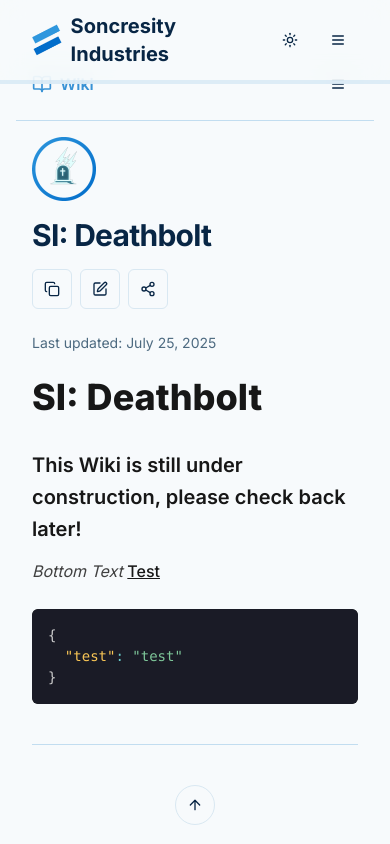
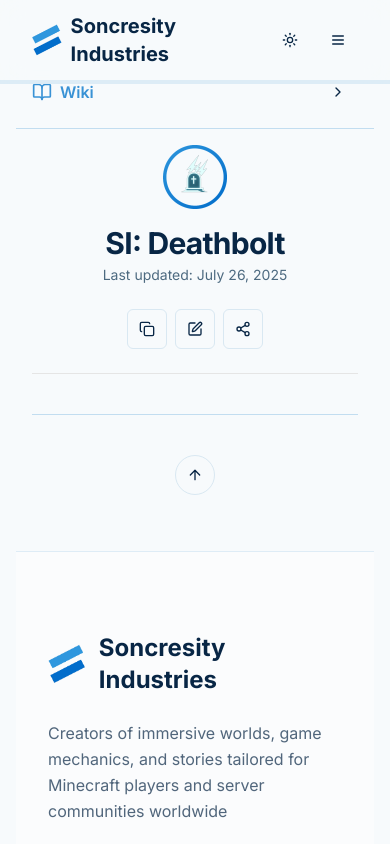
Before and after one commit to SkyKingPX/SI-Website, a Next.js app: page /wiki/deathbolt in a window 390 px wide. Shown: the top 844 px of the page. Built offline with nearby package versions, Linux system fonts and the light colour scheme.

Commit message:
Add Wiki animations & Mobile compatibility

```diff
--- a/app/wiki/deathbolt/page.tsx
+++ b/app/wiki/deathbolt/page.tsx
@@ -8,18 +8,8 @@ export const metadata: Metadata = {
 }
 
 // Sample markdown content for the wiki page
-const wikiContent = `
-# SI: Deathbolt
+const wikiContent = `---
 
-### This Wiki is still under construction, please check back later!
-
-*Bottom Text*
-[Test](https://example.com)
-\`\`\`json
-{
-  "test": "test"
-}
-\`\`\`
 `
 
 // ## Support
@@ -34,7 +24,7 @@ export default function DeathboltWikiPage() {
         title="SI: Deathbolt"
         titleImage="/assets/deathbolt/db-icon.png"
         content={wikiContent}
-        lastUpdated="July 25, 2025"
+        lastUpdated="July 26, 2025"
         breadcrumbs={[
           { title: "Deathbolt", href: "/wiki/deathbolt" }
         ]}
--- a/components/wiki/layout.tsx
+++ b/components/wiki/layout.tsx
@@ -18,7 +18,7 @@ import {
 import {cn} from "@/lib/utils"
 import Header from "@/components/blocks/header"
 import Footer from "@/components/blocks/footer"
-import {useScroll} from "framer-motion";
+import {AnimatePresence, motion, useScroll} from "framer-motion";
 import {useTheme} from "next-themes";
 
 // Define the wiki navigation structure
@@ -61,6 +61,91 @@ export function WikiLayout({children}: WikiLayoutProps) {
   const [searchQuery, setSearchQuery] = useState("")
   const [filteredNavItems, setFilteredNavItems] = useState(wikiNavItems)
 
+  function renderSidebarContent() {
+    return (
+      <>
+        <div className="p-4 flex items-center gap-2 text-primary border-b md:border-none">
+          <BookOpen className="h-5 w-5" />
+          <span className="font-semibold">Wiki Navigation</span>
+        </div>
+        <Separator className="hidden md:block" />
+
+        <div className="p-4">
+          <div className="relative">
+            <Search className="absolute left-2.5 top-2.5 h-4 w-4 text-muted-foreground" />
+            <Input
+              type="search"
+              placeholder="Search wiki..."
+              className="pl-8"
+              value={searchQuery}
+              onChange={(e) => setSearchQuery(e.target.value)}
+            />
+          </div>
+        </div>
+
+        <ScrollArea className="h-[calc(100vh-13rem)]">
+          <div className="p-4 pt-0">
+            <nav className="space-y-1">
+              <Link
+                href="/wiki"
+                className={cn(
+                  "flex items-center gap-2 rounded-md px-3 py-2 text-sm transition-colors",
+                  pathname === "/wiki"
+                    ? "bg-primary/10 text-primary font-medium"
+                    : "hover:bg-muted"
+                )}
+              >
+                <Home className="h-4 w-4" />
+                Wiki Home
+              </Link>
+
+              {filteredNavItems.map((category, i) => (
+                <div key={i} className="space-y-1">
+                  {"href" in category ? (
+                    <Link
+                      href={category.href}
+                      className={cn(
+                        "flex items-center gap-2 rounded-md px-3 py-2 text-sm transition-colors",
+                        pathname === category.href
+                          ? "bg-primary/10 text-primary font-medium"
+                          : "hover:bg-muted"
+                      )}
+                    >
+                      {category.title}
+                    </Link>
+                  ) : (
+                    <div className="pt-2">
+                      <div className="mb-2 px-3 text-sm font-semibold text-foreground">
+                        {category.title}
+                      </div>
+                      <div className="space-y-1">
+                        {category.items.map((item, j) => (
+                          <Link
+                            key={j}
+                            href={item.href}
+                            className={cn(
+                              "flex items-center gap-2 rounded-md px-3 py-2 text-sm transition-colors",
+                              pathname === item.href
+                                ? "bg-primary/10 text-primary font-medium"
+                                : "hover:bg-muted"
+                            )}
+                          >
+                            <ChevronRight className="h-3 w-3" />
+                            {item.title}
+                          </Link>
+                        ))}
+                      </div>
+                    </div>
+                  )}
+                </div>
+              ))}
+            </nav>
+          </div>
+        </ScrollArea>
+      </>
+    )
+  }
+
   // Filter navigation items based on search query
   useEffect(() => {
     if (!searchQuery.trim()) {
@@ -102,7 +187,7 @@ export function WikiLayout({children}: WikiLayoutProps) {
       <div className="container mx-auto px-4 py-12 md:py-24">
         <div className="flex-1 flex flex-col md:flex-row">
           {/* Mobile Navigation Toggle */}
-          <div className="md:hidden p-4 border-b">
+          <div className="md:hidden p-4 mt-2 border-b">
             <div className="flex items-center justify-between">
               <Link href="/wiki" className="flex items-center gap-2 text-primary">
                 <BookOpen className="h-5 w-5"/>
@@ -116,7 +201,7 @@ export function WikiLayout({children}: WikiLayoutProps) {
                 {isMobileNavOpen ? (
                   <X className="h-5 w-5"/>
                 ) : (
-                  <Menu className="h-5 w-5"/>
+                  <ChevronRight className="h-5 w-5"/>
                 )}
               </Button>
             </div>
@@ -125,89 +210,31 @@ export function WikiLayout({children}: WikiLayoutProps) {
           {/* Sidebar Navigation */}
           <aside
             className={cn(
-              "w-full md:w-64 shrink-0 border-r bg-background",
+              "md:relative md:top-auto md:left-auto md:bottom-auto md:w-64 md:block border-r bg-background shrink-0",
+              "fixed top-0 left-0 bottom-0 z-50 w-64 md:z-auto",
               isMobileNavOpen ? "block" : "hidden md:block"
             )}
           >
-            <div className="p-4 hidden md:flex items-center gap-2 text-primary">
-              <BookOpen className="h-5 w-5"/>
-              <span className="font-semibold">Wiki Navigation</span>
+            {/* Mobile animation wrapper */}
+            <AnimatePresence>
+              {isMobileNavOpen && (
+                <motion.div
+                  key="mobile-nav"
+                  initial={{ x: "-100%" }}
+                  animate={{ x: 0 }}
+                  exit={{ x: "-100%" }}
+                  transition={{ type: "tween", duration: 0.3 }}
+                  className="absolute top-0 left-0 bottom-0 w-64 bg-background border-r md:hidden"
+                >
+                  {renderSidebarContent()}
+                </motion.div>
+              )}
+            </AnimatePresence>
+
+            {/* Static sidebar content for desktop */}
+            <div className="hidden md:block">
+              {renderSidebarContent()}
             </div>
-            <Separator className="hidden md:block"/>
-
-            {/* Search */}
-            <div className="p-4">
-              <div className="relative">
-                <Search className="absolute left-2.5 top-2.5 h-4 w-4 text-muted-foreground"/>
-                <Input
-                  type="search"
-                  placeholder="Search wiki..."
-                  className="pl-8"
-                  value={searchQuery}
-                  onChange={(e) => setSearchQuery(e.target.value)}
-                />
-              </div>
-            </div>
-
-            <ScrollArea className="h-[calc(100vh-13rem)]">
-              <div className="p-4 pt-0">
-                <nav className="space-y-1">
-                  <Link
-                    href="/wiki"
-                    className={cn(
-                      "flex items-center gap-2 rounded-md px-3 py-2 text-sm transition-colors",
-                      pathname === "/wiki"
-                        ? "bg-primary/10 text-primary font-medium"
-                        : "hover:bg-muted"
-                    )}
-                  >
-                    <Home className="h-4 w-4"/>
-                    Wiki Home
-                  </Link>
-
-                  {filteredNavItems.map((category, i) => (
-                    <div key={i} className="space-y-1">
-                      {'href' in category ? (
-                        <Link
-                          href={category.href}
-                          className={cn(
-                            "flex items-center gap-2 rounded-md px-3 py-2 text-sm transition-colors",
-                            pathname === category.href
-                              ? "bg-primary/10 text-primary font-medium"
-                              : "hover:bg-muted"
-                          )}
-                        >
-                          {category.title}
-                        </Link>
-                      ) : (
-                        <div className="pt-2">
-                          <div className="mb-2 px-3 text-sm font-semibold text-foreground">
-                            {category.title}
-                          </div>
-                          <div className="space-y-1">
-                            {category.items.map((item, j) => (
-                              <Link
-                                key={j}
-                                href={item.href}
-                                className={cn(
-                                  "flex items-center gap-2 rounded-md px-3 py-2 text-sm transition-colors",
-                                  pathname === item.href
-                                    ? "bg-primary/10 text-primary font-medium"
-                                    : "hover:bg-muted"
-                                )}
-                              >
-                                <ChevronRight className="h-3 w-3"/>
-                                {item.title}
-                              </Link>
-                            ))}
-                          </div>
-                        </div>
-                      )}
-                    </div>
-                  ))}
-                </nav>
-              </div>
-            </ScrollArea>
           </aside>
 
           {/* Main Content */}
--- a/components/wiki/page-template.tsx
+++ b/components/wiki/page-template.tsx
@@ -87,13 +87,24 @@ export function WikiPageTemplate({
       {/*)}*/}
 
       {/* Title and Actions */}
-      <div className="flex flex-col sm:flex-row sm:items-center sm:justify-between gap-4 mb-6">
+      <div className="flex flex-col items-center sm:flex-row sm:items-center sm:justify-between gap-4 mb-6 text-center sm:text-left">
+        {/* Image */}
         {titleImage && titleImage !== "#" && (
-          <img className="h-16 w-16" src={titleImage} alt="Title Image"/>
+          <img className="h-16 w-16" src={titleImage} alt="Title Image" />
         )}
-        <h1 className="text-3xl font-bold tracking-tight">{title}</h1>
-        <div className="flex items-center gap-2">
-          {/* Copy Button */}
+
+        {/* Title & Subtitle */}
+        <div className="sm:flex-1">
+          <h1 className="text-3xl font-bold tracking-tight">{title}</h1>
+          {lastUpdated && (
+            <div className="text-sm text-muted-foreground mt-1">
+              Last updated: {lastUpdated}
+            </div>
+          )}
+        </div>
+
+        {/* Buttons */}
+        <div className="flex gap-2 mt-2 sm:mt-0">
           <TooltipProvider>
             <Tooltip>
               <TooltipTrigger asChild>
@@ -111,7 +122,6 @@ export function WikiPageTemplate({
             </Tooltip>
           </TooltipProvider>
 
-          {/* Edit Button */}
           {editUrl && (
             <TooltipProvider>
               <Tooltip>
@@ -129,7 +139,6 @@ export function WikiPageTemplate({
             </TooltipProvider>
           )}
 
-          {/* Share Button */}
           <TooltipProvider>
             <Tooltip>
               <TooltipTrigger asChild>
@@ -157,13 +166,6 @@ export function WikiPageTemplate({
           </TooltipProvider>
         </div>
       </div>
-
-      {/* Last Updated */}
-      {lastUpdated && (
-        <div className="text-sm text-muted-foreground mb-6">
-          Last updated: {lastUpdated}
-        </div>
-      )}
 
       {/* Content */}
       <WikiContent content={content} className="mb-10" />
```
